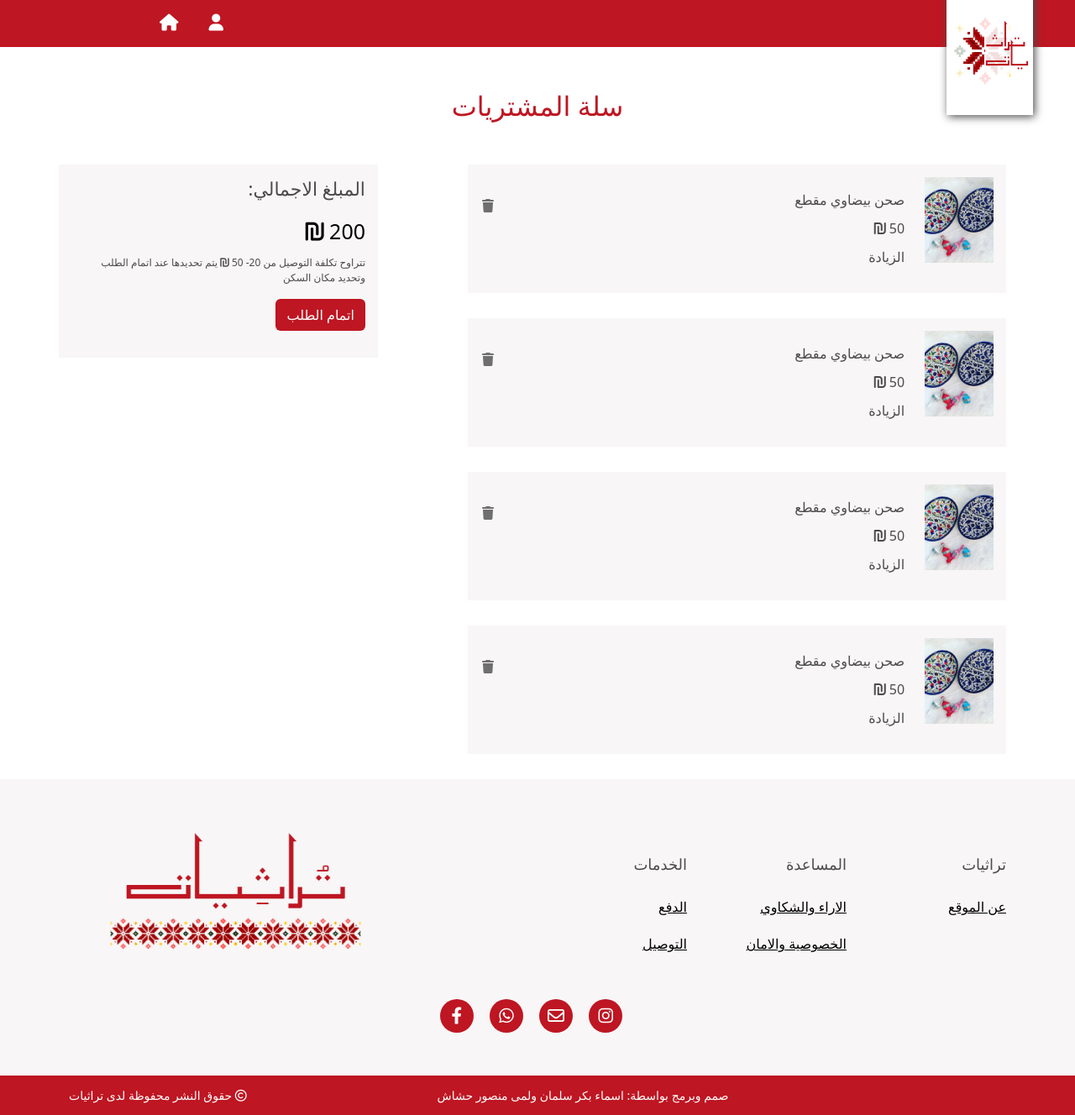
After one commit to AsmaBaker/tradition, a PHP site: page /cart.html in a window 1280 px wide. The commit adds this page. Shown: the whole page at 84% size. Run offline with PHP 8.4, Linux system fonts and the light colour scheme.

Commit message:
cartpage

```diff
--- /dev/null
+++ b/cart.html
@@ -0,0 +1,198 @@
+<!doctype html>
+<html dir="rtl">
+  <head>
+    <meta charset="utf-8">
+    <meta name="viewport" content="width=device-width, initial-scale=1">
+    <title>تراثيات | السلة</title>
+    <!-- font awesome 6 -->
+    <link rel="stylesheet" href="css/all.min.css">
+    <!-- bootstrap 5 -->
+    <link rel="stylesheet" href="css/bootstrap.min.css" >
+    <!-- custom css -->
+    <link rel="stylesheet" href="css/style.css">
+  </head>
+  <body>
+
+  <!-- start navbar-->
+  <nav class="navbar navbar-expand-lg ">
+  <div class="container-fluid">
+    <img src="img/logo.png" alt="logo">
+    <button class="navbar-toggler" type="button" data-bs-toggle="collapse" data-bs-target="#navbarScroll" aria-controls="navbarScroll" aria-expanded="false" aria-label="Toggle navigation">
+      <span class="navbar-toggler-icon"></span>
+    </button>
+    <div class="collapse navbar-collapse" id="navbarScroll">
+      <ul class="navbar-nav me-auto my-2 my-lg-0 navbar-nav-scroll" style="--bs-scroll-height: 100px;">
+        <li class="nav-item">
+          <a class="nav-link " aria-current="page" href="#"><i class="fa-solid fa-user"></i></a>
+        </li>
+        <li class="nav-item">
+          <a class="nav-link" href="index.html"><i class="fa-solid fa-house"></i></a>
+        </li>
+        </ul>
+    </div>
+  </div>
+  </nav>
+  <!-- end navbar-->
+
+  <!--start cart-->
+  <div class="cart">
+  <div class="cart-head">
+    <h2>سلة المشتريات</h2>
+  </div>
+  <div class="cart-body">
+    <!--<div class="cart-embty">
+      <img src="img/cart.png" width="30%" alt="">
+      <p>سلة المشتريات الخاصة بك فارغة </p>
+      <a  class="btn" href="index.html">التسوق الان</a>
+     </div>
+    -->
+    <div class="container">
+    <div class="row">
+      <div class="products col-md-7">
+         <div class="product-details">
+        <div class="row">
+          <div class="col-2">
+            <img src="img/صحن بيضاوي مقطع .jpg" width="100%" alt="">
+          </div>
+          <div class="col-4">
+            <ul>
+              <li>صحن بيضاوي مقطع</li>
+              <li>50 <i class="fa-solid fa-shekel-sign"></i></li>
+              <li>الزيادة</li>
+            </ul>
+          </div>
+          <div class="col-5">
+          </div>
+          <div class="col-1">
+            <ul>
+              <li><button class="btn"><i class="fa-solid fa-trash"></i></button></li>
+            </ul>
+          </div>
+        </div>
+         </div>
+         <div class="product-details">
+          <div class="row">
+            <div class="col-2">
+              <img src="img/صحن بيضاوي مقطع .jpg" width="100%" alt="">
+            </div>
+            <div class="col-4">
+              <ul>
+                <li>صحن بيضاوي مقطع</li>
+                <li>50 <i class="fa-solid fa-shekel-sign"></i></li>
+                <li>الزيادة</li>
+              </ul>
+            </div>
+            <div class="col-5">
+            </div>
+            <div class="col-1">
+              <ul>
+                <li><button class="btn"><i class="fa-solid fa-trash"></i></button></li>
+              </ul>
+            </div>
+          </div>
+         </div>
+         <div class="product-details">
+          <div class="row">
+            <div class="col-2">
+              <img src="img/صحن بيضاوي مقطع .jpg" width="100%" alt="">
+            </div>
+            <div class="col-4">
+              <ul>
+                <li>صحن بيضاوي مقطع</li>
+                <li>50 <i class="fa-solid fa-shekel-sign"></i></li>
+                <li>الزيادة</li>
+              </ul>
+            </div>
+            <div class="col-5">
+            </div>
+            <div class="col-1">
+              <ul>
+                <li><button class="btn"><i class="fa-solid fa-trash"></i></button></li>
+              </ul>
+            </div>
+          </div>
+         </div>
+         <div class="product-details">
+          <div class="row">
+            <div class="col-2">
+              <img src="img/صحن بيضاوي مقطع .jpg" width="100%" alt="">
+            </div>
+            <div class="col-4">
+              <ul>
+                <li>صحن بيضاوي مقطع</li>
+                <li>50 <i class="fa-solid fa-shekel-sign"></i></li>
+                <li>الزيادة</li>
+              </ul>
+            </div>
+            <div class="col-5">
+            </div>
+            <div class="col-1">
+              <ul>
+                <li><button class="btn"><i class="fa-solid fa-trash"></i></button></li>
+              </ul>
+            </div>
+          </div>
+         </div>
+
+
+      </div>
+      <div class="col-md-1"></div>
+      <div class="price col-md-4">
+        <h3>المبلغ الاجمالي:</h3>
+        <span>200 <i class="fa-solid fa-shekel-sign"></i></span>
+        <p>تتراوح تكلفة التوصيل من 20- 50 <i class="fa-solid fa-shekel-sign"></i>  يتم تحديدها عند اتمام الطلب وتحديد مكان السكن</p>
+        <a class="btn" href="">اتمام الطلب </a>
+      </div>
+      </div>
+    </div>
+  </div>
+  </div>
+  <!--end cart-->
+
+  <!--start footer-->
+  <div class="footer">
+    <div class="container">
+      <div class="row">
+        <div class="col-md-2">
+          <h5>تراثيات</h5>
+          <a href="">عن الموقع</a>
+        </div>
+        <div class="col-md-2">
+          <h5>المساعدة</h5>
+          <a href="">الاراء والشكاوي</a>
+          <a href="">الخصوصية والامان</a>
+        </div>
+        <div class="col-md-2">
+          <h5>الخدمات</h5>
+          <a href="">الدفع</a>
+          <a class="d" href="">التوصيل</a>
+        </div>
+        <div class="col-2">
+        </div>
+        <div class="col-md-4">
+          <img src="img/kkkkkkkkkkk.png" width="90%" alt="">
+        </div>
+      </div>
+      <div class="social-media">
+        <a href=""><i class="fa-brands fa-instagram"></i></a>
+        <a href=""><i class="fa-regular fa-envelope"></i></a>
+        <a href=""><i class="fa-brands fa-whatsapp"></i></a>
+        <a href=""><i class="fa-brands fa-facebook-f"></i></a>
+      </div>
+    </div>
+  </div>
+  <!--end footer-->
+
+  <!--start copy-right-->
+  <div class="copy-right">
+    <div class="container">
+      <p>صمم وبرمج بواسطة: اسماء بكر سلمان ولمى منصور حشاش</p>
+      <p><i class="fa-regular fa-copyright"></i> حقوق النشر محفوظة لدى تراثيات</p>
+    </div>
+  </div>
+  <!--end copy-right-->
+
+    <!-- bootstrap 5 -->
+    <script src="js/bootstrap.bundle.min.js"></script>
+  </body>
+</html>
--- a/css/style.css
+++ b/css/style.css
@@ -95,7 +95,7 @@
 .card h5{
   font-size: 18px;
 }
-.card button{
+.card  button{
   text-align: center;
   color: white;
   background-color: var(--red);
@@ -104,12 +104,12 @@
   border-color: var(--red);
   color: var(--red);
 }
-.card i{
+.card .card-body .btn i{
   color: white;
   font-size: 25px;
   margin-right: 5px;
 }
-.card i:hover{
+.card .card-body .btn i:hover{
   color: var(--red);
 }
 .more{
@@ -320,4 +320,99 @@
 /*end copy-right*/
 
 
-/****************************************end home page****************************************/
+/****************************************end home page ******************************************/
+
+/**************************************** start cart page ****************************************/
+.cart-head{
+  color: var(--red);
+  text-align: center;
+  padding-top: 4%;
+  margin-bottom: 20px;
+}
+.cart-body{
+  text-align: center;
+  color: var(--dullBlack);
+}
+/*start cart-embty*/
+/*
+.cart-embty img{
+  margin-top: 30px;
+  margin-right: 5%;
+  margin-bottom: 20px;
+}
+.cart-embty{
+  text-align: center;
+  color: var(--red);
+  font-size: 25px;
+}
+.cart-embty a{
+  background-color: var(--red);
+  color: white;
+  font-size: 20px;
+  margin-bottom: 30px;
+  margin-top: 10px;
+}
+*/
+/*end cart-empty*/
+
+/*start products*/
+.product-details {
+  background-color: var(--back);
+  padding: 15px;
+  text-align: right;
+  margin-top: 30px;
+  margin-bottom: 30px;
+}
+.product-details ul li{
+  list-style: none;
+  margin-top: 10px;
+}
+.product-details ul{
+  margin-top: 15px;
+  padding-right: 0px;
+}
+.product-details button {
+  color: rgb(111, 111, 111);
+  border-color: var(--back);
+  border-radius: 50%;
+}
+.product-details button:hover {
+  background-color: var(--greyWhite);
+  border-color: var(--greyWhite);
+}
+/*end products*/
+
+/*start price*/
+.cart .price{
+  text-align: right;
+  margin-top: 30px;
+  margin-bottom: 30px;
+  background-color: var(--back);
+  padding: 15px;
+  height: 230px;
+}
+.cart .price h3{
+  font-size: 22px;
+  margin-bottom: 20px;
+}
+.cart .price span{
+  font-size: 25px;
+  color: black;
+}
+.cart .price p{
+  font-size: 12px;
+  margin-top: 10px;
+}
+.cart .price a{
+  background-color: var(--red);
+  color: white;
+}
+.cart .price a:hover{
+  background-color: var(--red);
+  color: white;
+}
+
+
+/*end price*/
+
+/**************************************** end cart page ****************************************/
```
Also changed, not shown: index.html (+20 -18 lines), img/Iw4aL20hAUQh1KJFPerB2VMSCNo4tqOxhJd0nRNY.jpg (deleted), img/cart.png (added), img/logof.jpg (deleted).
